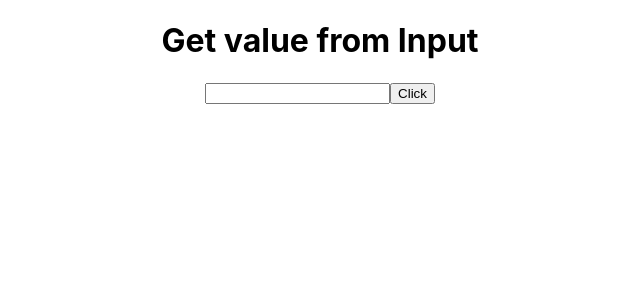
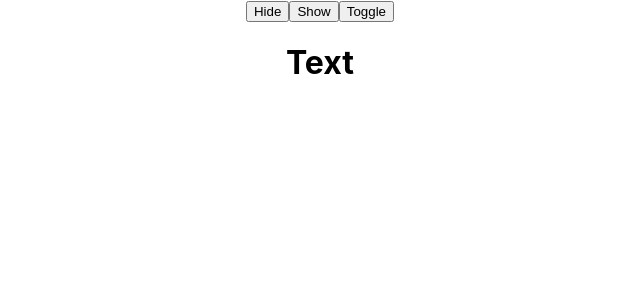
Before and after one commit to fhabhishektiwari/blog, a React (Create React App) app: page / in a window 1280 px wide. Shown: the top 300 px of the page, without its empty margins (320-960 px from the left). Built offline with nearby package versions, Linux system fonts and the light colour scheme.

Commit message:
hide,show,toggle button

```diff
--- a/src/App.js
+++ b/src/App.js
@@ -2,23 +2,22 @@
 import './App.css';
 import React,{useState} from 'react';
 function App() {
-  // function getData(val){
-  //   console.log(val.target.value);
-  // }
-  const [data, setData] = useState(null);
-  const [print, setPrint] = useState(false);
+  const [status,setStatus]=useState(true);
   return (
     <div className='App'>
-      <h1>Get value from Input</h1>
-      <input type={'text'} onChange={(val)=>{
-        // console.log(val.target.value);
-        setData(val.target.value);
-        setPrint(false);
-      }}/>
-      <button onClick={()=>setPrint(true)}>Click</button>
+
+      <button onClick={()=>{
+       setStatus(false);
+      }}>Hide</button>
+      <button onClick={()=>{
+        setStatus(true);
+      }}>Show</button>
+      <button onClick={()=>{
+        setStatus(!status);
+      }}>Toggle</button>
       {
-        print?
-        <h1>{data}</h1>
+        status?
+        <h1>Text</h1>
         :null
       }
     </div>
```
